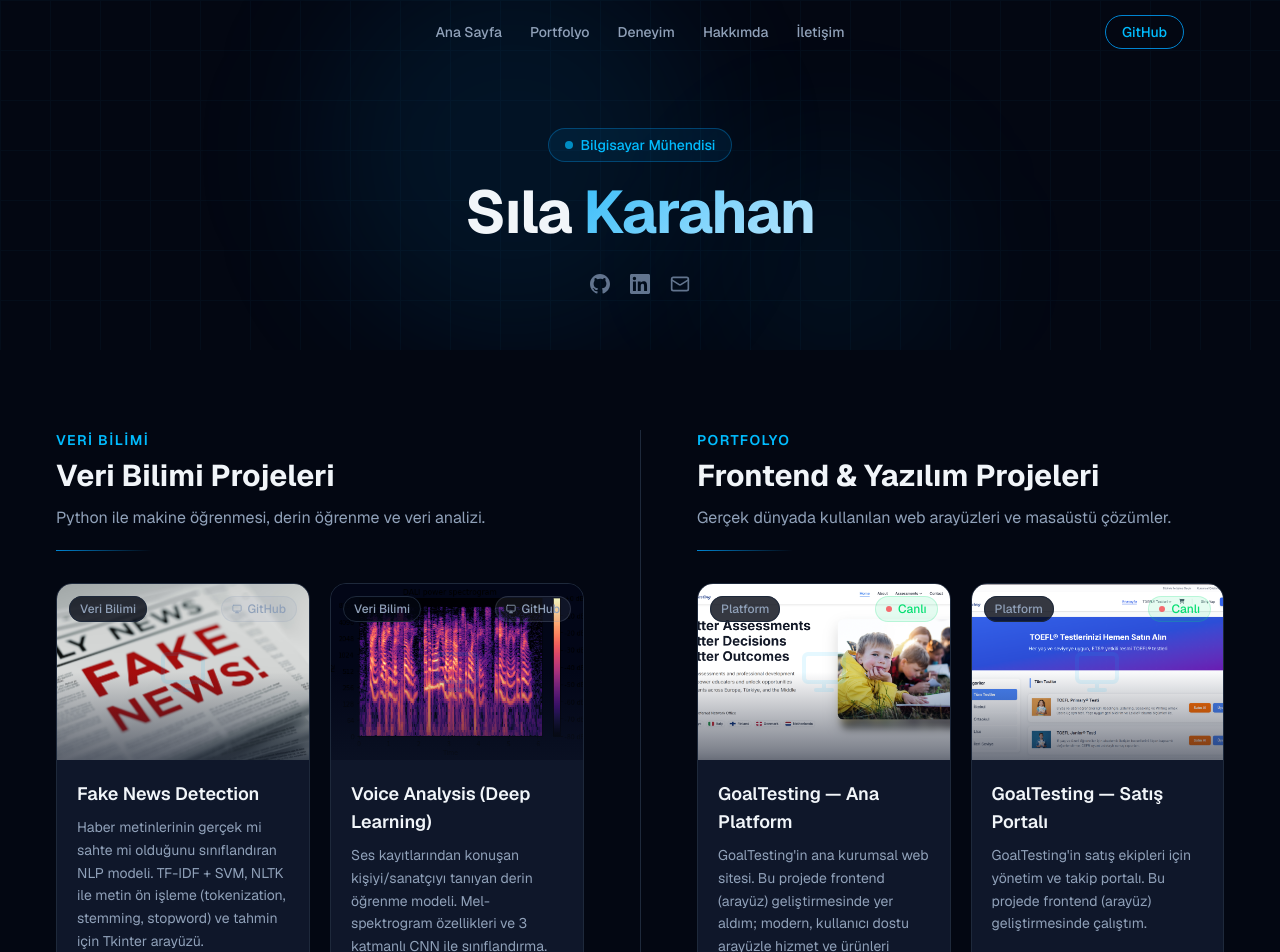
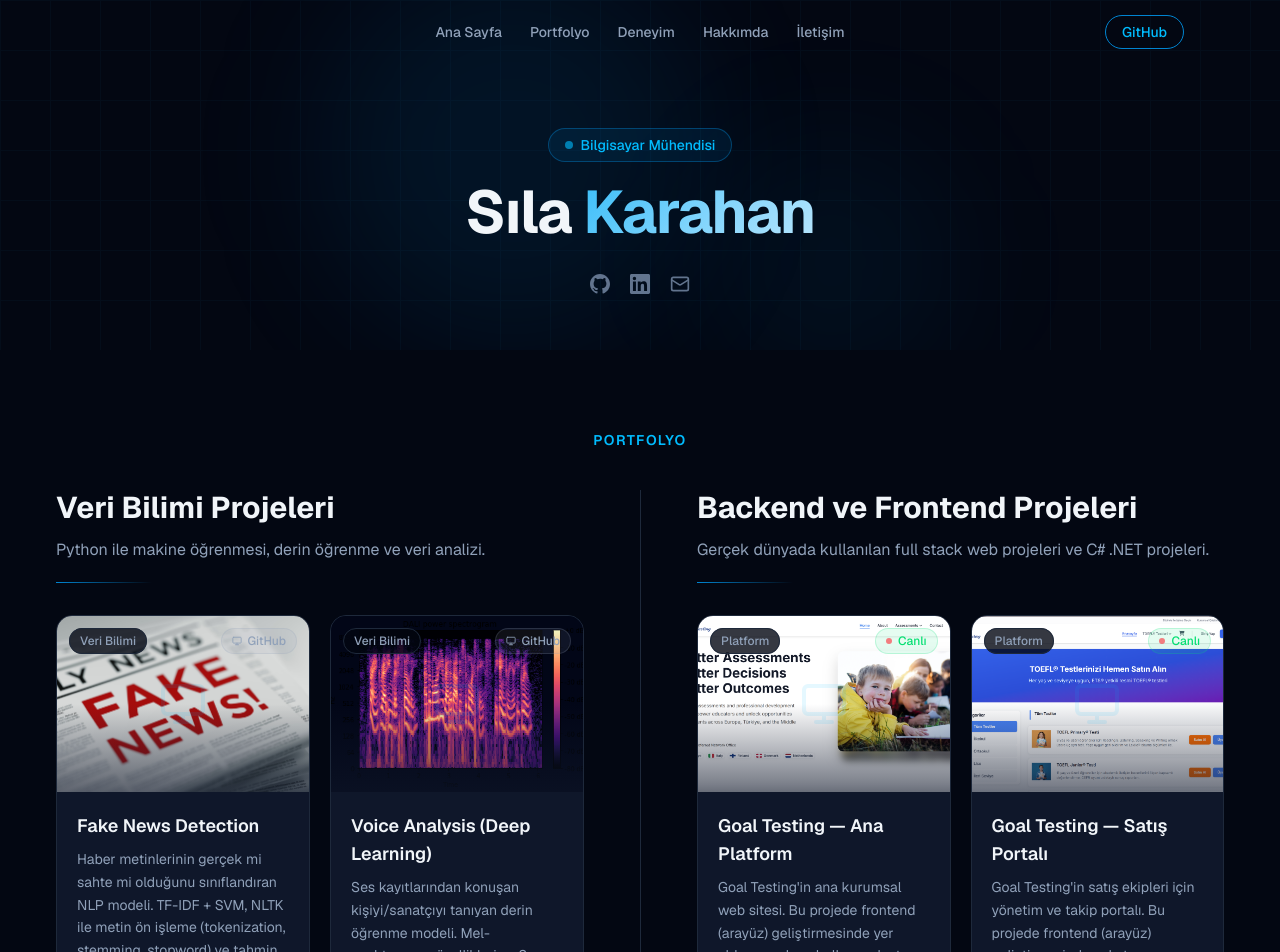
Before and after one commit to silakarahan01/portfolyo, a Next.js app: page / in a window 1280 px wide. Shown: the top 952 px of the page. Built offline with nearby package versions, Linux system fonts and the light colour scheme.

Commit message:
metin güncellemeleri

```diff
--- a/src/components/About.tsx
+++ b/src/components/About.tsx
@@ -12,12 +12,12 @@
   {
     icon: Code2,
     title: "C# / .NET",
-    items: ["C#", ".NET", "WPF", "MVVM", "Desktop Uygulama"],
+    items: ["C#", ".NET", "WPF", "MVVM", "BCrypt", "Desktop Uygulama"],
   },
   {
     icon: BrainCircuit,
     title: "Python & AI",
-    items: ["Python", "Deep Learning", "TensorFlow / PyTorch", "Veri İşleme", "Django"],
+    items: ["Python", "Deep Learning", "TensorFlow / PyTorch", "Pandas", "NumPy", "Veri İşleme", "Django"],
   },
   {
     icon: Database,
@@ -75,7 +75,7 @@
                   rel="noopener noreferrer"
                   className="text-sky-400 hover:text-sky-300 transition-colors"
                 >
-                  GoalTesting
+                  Goal Testing
                 </a>
                 ’te görev aldım; JavaScript, TypeScript, React Native, HTML5,
                 CSS3, Tailwind CSS ve Bootstrap 5 gibi teknolojilerle kullanıcı
--- a/src/components/Contact.tsx
+++ b/src/components/Contact.tsx
@@ -56,7 +56,7 @@
             İş Görüşmeleri İçin İletişim
           </h2>
           <p className="text-slate-400 max-w-lg mx-auto">
-            Frontend / Full Stack pozisyonları ve iş görüşmeleri için aşağıdaki
+            İş görüşmeleri için aşağıdaki
             kanallardan bana ulaşabilirsiniz. Mesajlarınıza en kısa sürede dönüş
             yaparım.
           </p>
--- a/src/components/Experience.tsx
+++ b/src/components/Experience.tsx
@@ -5,14 +5,14 @@
 
 const experiences = [
   {
-    company: "GoalTesting",
+    company: "Goal Testing",
     role: "Frontend Developer",
-    type: "Yarı Zamanlı · Staj",
+    type: "Yarı Zamanlı · Zorunlu Staj",
     period: "Ağustos 2025 — Temmuz 2026",
     location: "İstanbul, Türkiye",
-    current: true,
+    current: false,
     description:
-      "Goal Testing ekosistemindeki web ürünlerinin frontend mimarisini kurguladım; ana platform, satış paneli ve kullanıcı portallarının arayüzlerini modern UI/UX ve responsive ilkelerle geliştirdim.",
+      "Goal Testing ekosistemindeki web ürünlerinin frontend mimarisini kurguladım; ana platform, satış paneli ve kullanıcı portallarının arayüzlerini modern UI/UX ve responsive ilkelerle geliştirdim. Bu süreçte Şubat–Mayıs 2026 arasındaki zorunlu stajımı da aynı ekipte tamamladım.",
     highlights: [
       "Ana web platformu, satış paneli ve kullanıcı portallarının frontend mimarisini, modern UI/UX standartları ve responsive tasarım ilkelerine uygun olarak sıfırdan kurgulayıp geliştirdim.",
       "Web performansını (Core Web Vitals) artırmak için Lazy Loading, kod bölme (code-splitting) ve etkili DOM yönetimi uyguladım; BEM mimarisiyle sürdürülebilir ve modüler bir CSS yapısı kurdum.",
--- a/src/components/Projects.tsx
+++ b/src/components/Projects.tsx
@@ -9,7 +9,7 @@
 
 interface ColumnProps {
   id: string;
-  eyebrow: string;
+  eyebrow?: string;
   title: string;
   description: string;
   items: Project[];
@@ -34,9 +34,11 @@
         transition={{ duration: 0.5 }}
         className="mb-8"
       >
-        <span className="text-sky-400 text-sm font-semibold uppercase tracking-widest mb-2 block">
-          {eyebrow}
-        </span>
+        {eyebrow && (
+          <span className="text-sky-400 text-sm font-semibold uppercase tracking-widest mb-2 block">
+            {eyebrow}
+          </span>
+        )}
         <h2 className="text-2xl sm:text-3xl font-bold text-slate-100 mb-3">
           {title}
         </h2>
@@ -58,11 +60,21 @@
   return (
     <section id="projects" className="py-20 px-4 sm:px-6 lg:px-10 xl:px-14">
       <div className="max-w-[1700px] mx-auto">
+        {/* Bölüm başlığı */}
+        <motion.span
+          initial={{ opacity: 0, y: 20 }}
+          whileInView={{ opacity: 1, y: 0 }}
+          viewport={{ once: true }}
+          transition={{ duration: 0.5 }}
+          className="text-sky-400 text-sm font-semibold uppercase tracking-widest mb-10 block text-center"
+        >
+          Portfolyo
+        </motion.span>
+
         <div className="grid grid-cols-1 lg:grid-cols-2 gap-12 lg:gap-0">
           {/* Sol — Veri Bilimi */}
           <ProjectColumn
             id="data-science"
-            eyebrow="Veri Bilimi"
             title="Veri Bilimi Projeleri"
             description="Python ile makine öğrenmesi, derin öğrenme ve veri analizi."
             items={dataScience}
@@ -72,9 +84,8 @@
           {/* Sağ — Frontend */}
           <ProjectColumn
             id="frontend-projects"
-            eyebrow="Portfolyo"
-            title="Frontend & Yazılım Projeleri"
-            description="Gerçek dünyada kullanılan web arayüzleri ve masaüstü çözümler."
+            title="Backend ve Frontend Projeleri"
+            description="Gerçek dünyada kullanılan full stack web projeleri ve C# .NET projeleri."
             items={frontend}
             className="lg:pl-10 xl:pl-14 lg:border-l lg:border-[#1e293b]"
           />
--- a/src/data/projects.ts
+++ b/src/data/projects.ts
@@ -25,9 +25,9 @@
 export const projects: Project[] = [
   // ───────────────────────── Frontend & Yazılım ─────────────────────────
   {
-    title: "GoalTesting — Ana Platform",
+    title: "Goal Testing — Ana Platform",
     description:
-      "GoalTesting'in ana kurumsal web sitesi. Bu projede frontend (arayüz) geliştirmesinde yer aldım; modern, kullanıcı dostu arayüzle hizmet ve ürünleri sergiliyor.",
+      "Goal Testing'in ana kurumsal web sitesi. Bu projede frontend (arayüz) geliştirmesinde yer aldım; modern, kullanıcı dostu arayüzle hizmet ve ürünleri sergiliyor.",
     tech: ["HTML5", "Tailwind CSS", "JavaScript"],
     github: null,
     demo: "https://goaltesting.net",
@@ -37,9 +37,9 @@
     domain: "frontend",
   },
   {
-    title: "GoalTesting — Satış Portalı",
+    title: "Goal Testing — Satış Portalı",
     description:
-      "GoalTesting'in satış ekipleri için yönetim ve takip portalı. Bu projede frontend (arayüz) geliştirmesinde çalıştım.",
+      "Goal Testing'in satış ekipleri için yönetim ve takip portalı. Bu projede frontend (arayüz) geliştirmesinde çalıştım.",
     tech: ["HTML5", "Tailwind CSS", "JavaScript"],
     github: null,
     demo: "https://sales.goaltesting.net",
@@ -61,7 +61,7 @@
     domain: "frontend",
   },
   {
-    title: "dizgitsin — Landing",
+    title: "DizGitsin — Landing Page",
     description:
       "101 Okey asistanı uygulaması için landing page. GSAP + Lenis ile scroll'a bağlı sinematik canvas animasyonları ve akıcı geçişler.",
     tech: ["Next.js", "TypeScript", "GSAP", "Tailwind CSS"],
```
